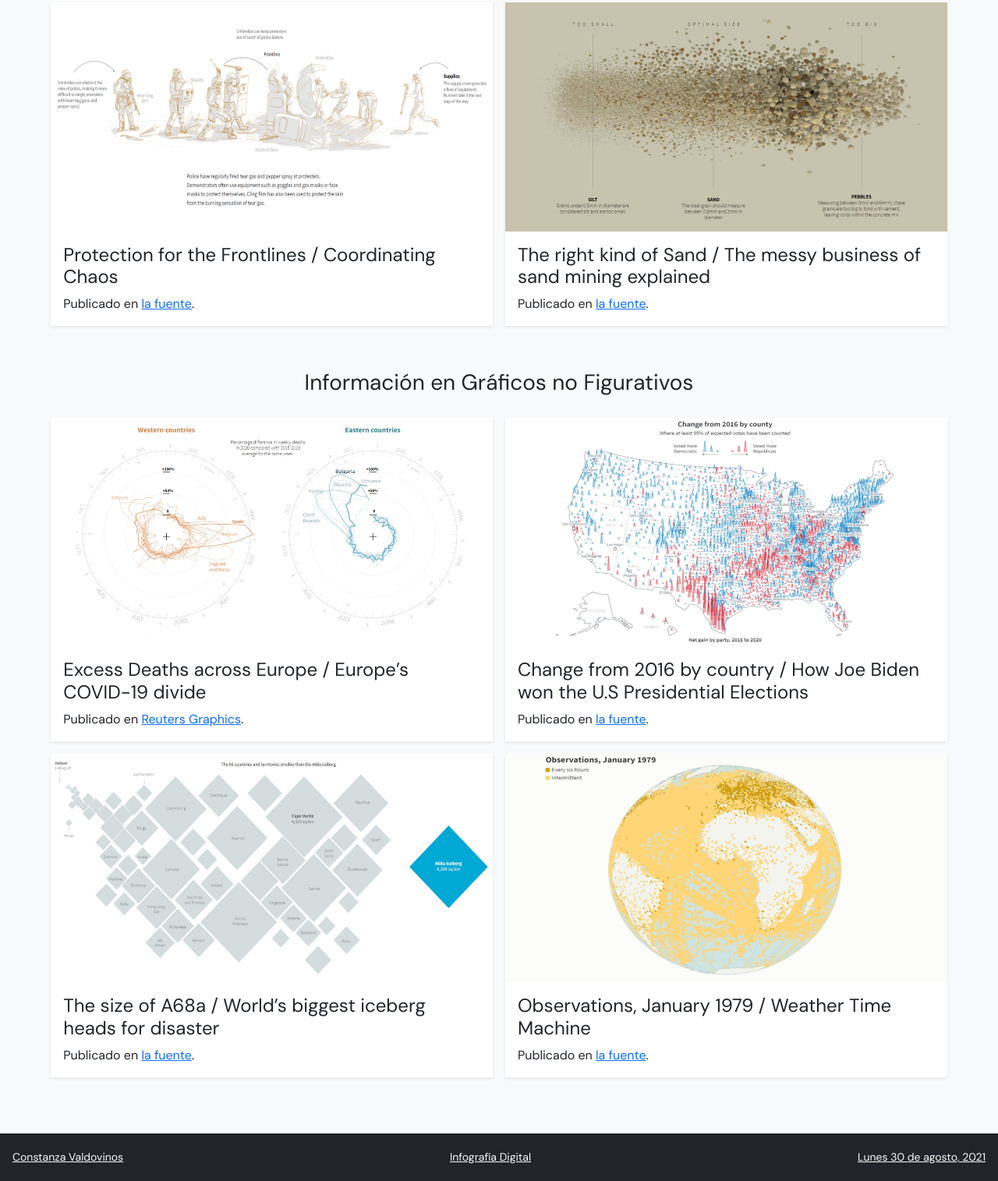
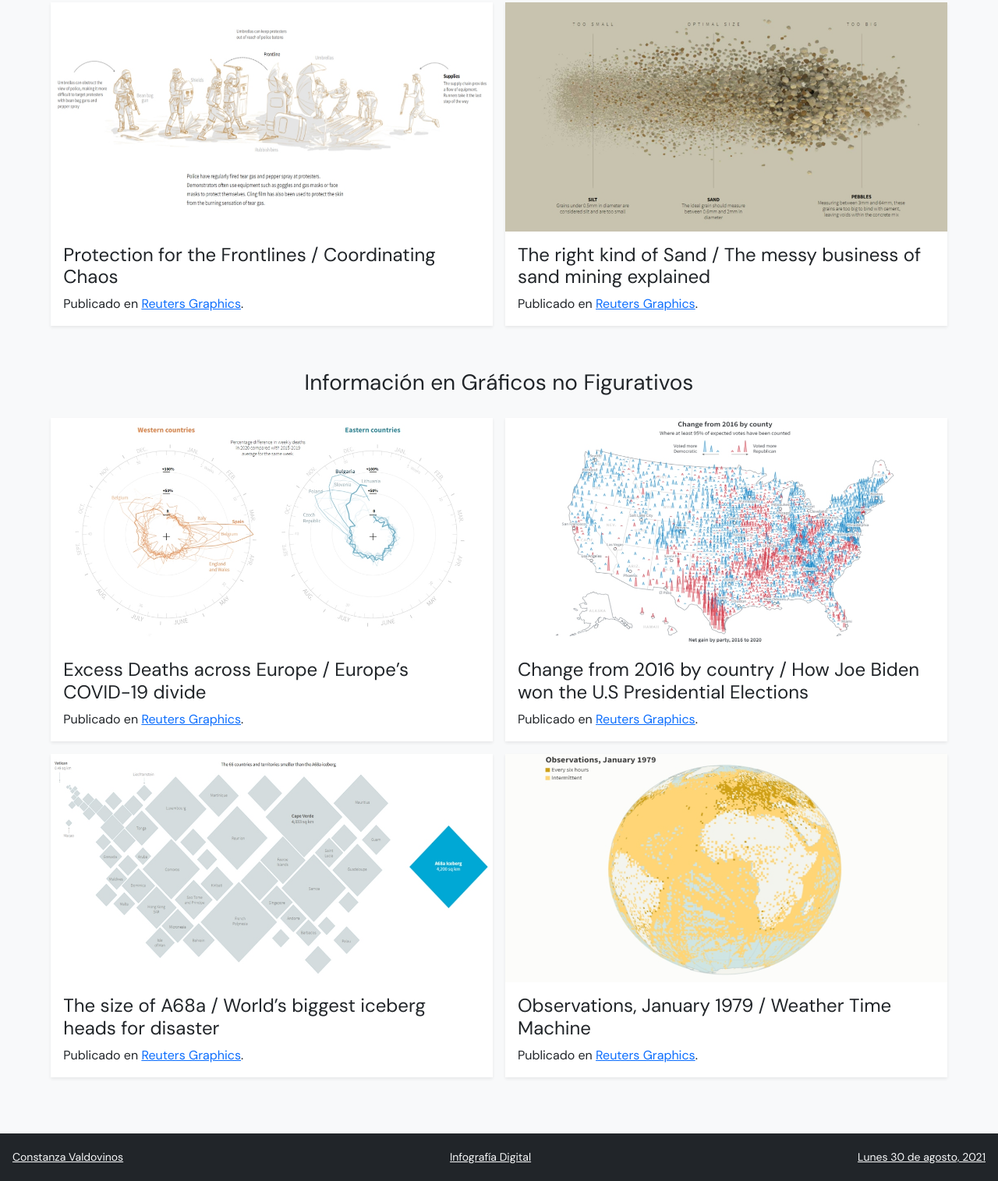
Before and after one commit to constanzavaldovinos/info-digital-03, a plain HTML site: page index.html in a window 1280 px wide. Shown: the part 1069-2584 px from the top of the page at 78% size. Drawn offline with nearby package versions, Linux system fonts and the light colour scheme.

Commit message:
Update index.html
;)

```diff
--- a/index.html
+++ b/index.html
@@ -56,7 +56,7 @@
                                 <img src="img/japan-resumes-commercial-whaling.jpg" class="card-img-top" alt="describir la imagen" />
                                 <div class="card-body">
                                     <h4 class="card-title">The Whales / Japan resumnes Comercial Whaling</h4>
-                                    <p class="card-text">Publicado en <a href="https://graphics.reuters.com/JAPAN-WHALING-COMMERCIAL/0100B05008H/index.html" target="_blank" rel="noopener noreferrer">la fuente</a>.</p>
+                                    <p class="card-text">Publicado en <a href="https://graphics.reuters.com/JAPAN-WHALING-COMMERCIAL/0100B05008H/index.html" target="_blank" rel="noopener noreferrer">Reuters Graphics</a>.</p>
                                 </div>
                             </div>
                         </div>
@@ -66,7 +66,7 @@
                                 <img src="img/protection-for-the-frontlines.jpg" class="card-img-top" alt="describir la imagen" />
                                 <div class="card-body">
                                     <h4 class="card-title">Protection for the Frontlines / Coordinating Chaos</h4>
-                                    <p class="card-text">Publicado en <a href="https://graphics.reuters.com/HONGKONG-EXTRADITIONS-TACTICS/0100B0790FL/index.html" target="_blank" rel="noopener noreferrer">la fuente</a>.</p>
+                                    <p class="card-text">Publicado en <a href="https://graphics.reuters.com/HONGKONG-EXTRADITIONS-TACTICS/0100B0790FL/index.html" target="_blank" rel="noopener noreferrer">Reuters Graphics</a>.</p>
                                 </div>
                             </div>
                         </div>
@@ -76,7 +76,7 @@
                                 <img src="img/the-right-kind-of-sand.jpg" class="card-img-top" alt="describir la imagen" />
                                 <div class="card-body">
                                     <h4 class="card-title">The right kind of Sand / The messy business of sand mining explained</h4>
-                                    <p class="card-text">Publicado en <a href="https://graphics.reuters.com/GLOBAL-ENVIRONMENT/SAND/ygdpzekyavw/" target="_blank" rel="noopener noreferrer">la fuente</a>.</p>
+                                    <p class="card-text">Publicado en <a href="https://graphics.reuters.com/GLOBAL-ENVIRONMENT/SAND/ygdpzekyavw/" target="_blank" rel="noopener noreferrer">Reuters Graphics</a>.</p>
                                 </div>
                             </div>
                         </div>
@@ -100,7 +100,7 @@
                                 <img src="img/how-biden-won-the-elections.jpg" class="card-img-top" alt="describir la imagen" />
                                 <div class="card-body">
                                     <h4 class="card-title">Change from 2016 by country / How Joe Biden won the U.S Presidential Elections</h4>
-                                    <p class="card-text">Publicado en <a href="https://graphics.reuters.com/USA-ELECTION/RESULTS/jznvnjyjzvl/index.html" target="_blank" rel="noopener noreferrer">la fuente</a>.</p>
+                                    <p class="card-text">Publicado en <a href="https://graphics.reuters.com/USA-ELECTION/RESULTS/jznvnjyjzvl/index.html" target="_blank" rel="noopener noreferrer">Reuters Graphics</a>.</p>
                                 </div>
                             </div>
                         </div>
@@ -110,7 +110,7 @@
                                 <img src="img/the-size-of-A68a.jpg" class="card-img-top" alt="describir la imagen" />
                                 <div class="card-body">
                                     <h4 class="card-title">The size of A68a / World’s biggest iceberg heads for disaster</h4>
-                                    <p class="card-text">Publicado en <a href="https://graphics.reuters.com/CLIMATE-CHANGE/ICEBERG/yzdvxjrbzvx/index.html" target="_blank" rel="noopener noreferrer">la fuente</a>.</p>
+                                    <p class="card-text">Publicado en <a href="https://graphics.reuters.com/CLIMATE-CHANGE/ICEBERG/yzdvxjrbzvx/index.html" target="_blank" rel="noopener noreferrer">Reuters Graphics</a>.</p>
                                 </div>
                             </div>
                         </div>
@@ -120,7 +120,7 @@
                                 <img src="img/weather-time-machine.jpg" class="card-img-top" alt="describir la imagen" />
                                 <div class="card-body">
                                     <h4 class="card-title">Observations, January 1979 / Weather Time Machine</h4>
-                                    <p class="card-text">Publicado en <a href="https://graphics.reuters.com/CLIMATE-CHANGE-ICE-SHIPLOGS/0100B4QE2FC/index.html" target="_blank" rel="noopener noreferrer">la fuente</a>.</p>
+                                    <p class="card-text">Publicado en <a href="https://graphics.reuters.com/CLIMATE-CHANGE-ICE-SHIPLOGS/0100B4QE2FC/index.html" target="_blank" rel="noopener noreferrer">Reuters Graphics</a>.</p>
                                 </div>
                             </div>
                         </div>
```
